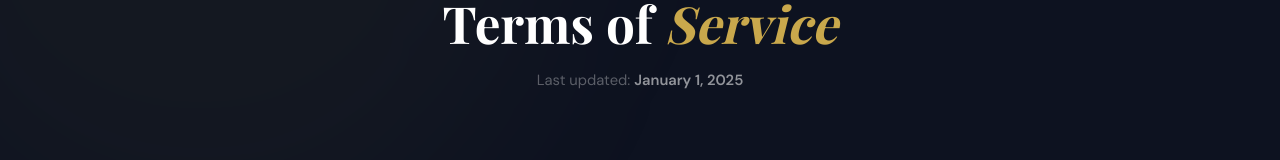
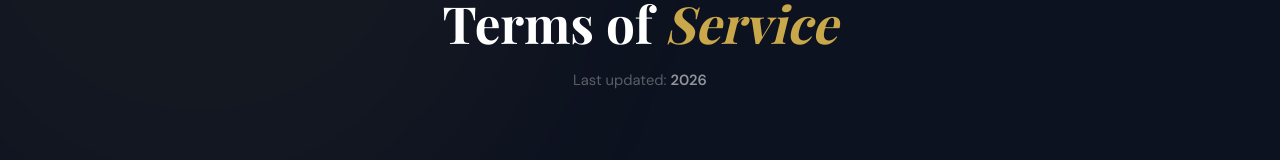
Before and after one commit to emee144/awayhome, a Next.js app: page /terms in a window 1280 px wide. Shown: the part 187-347 px from the top of the page. Built offline with nearby package versions, Linux system fonts and the light colour scheme; no server answers; a web font is replaced by a local one.

Commit message:
terms update

```diff
--- a/src/app/terms/page.js
+++ b/src/app/terms/page.js
@@ -182,7 +182,7 @@ export default function TermsPage() {
             <div className="tc-eyebrow">Legal</div>
             <h1>Terms of <em>Service</em></h1>
             <p className="tc-hero-meta">
-              Last updated: <strong>January 1, 2025</strong>
+              Last updated: <strong>{new Date().getFullYear()}</strong>
             </p>
           </div>
         </div>
```
